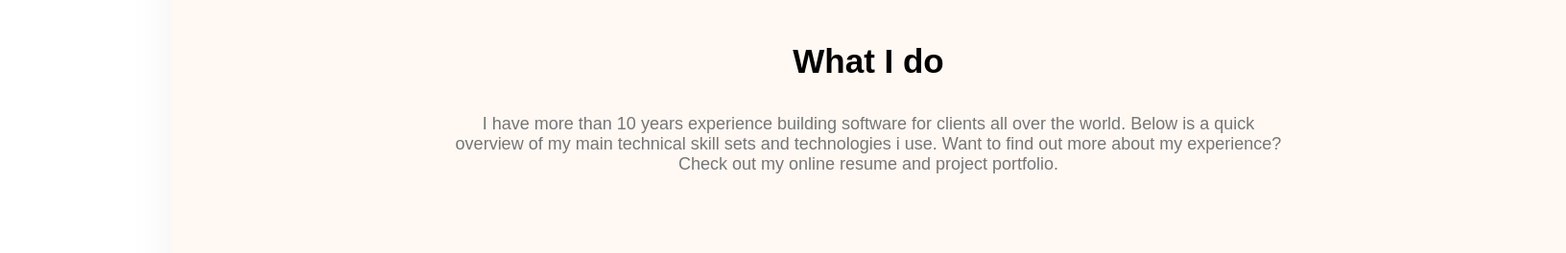
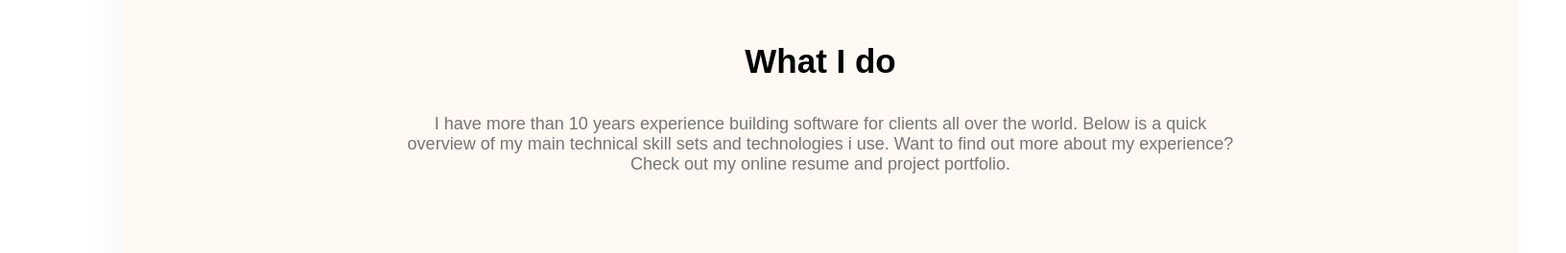
Before and after one commit to abirchokra/web-portfolio, a plain HTML site: page index.html in a window 1280 px wide. Shown: the part 1885-2149 px from the top of the page at 96% size, 1632 px wide, since content can reach past the window. Drawn offline with Linux system fonts and the light colour scheme.

Commit message:
main done

```diff
--- a/styles/style.css
+++ b/styles/style.css
@@ -132,7 +132,7 @@ nav li a{
     background-color:#FFF8F3 ;
     width: 1140px;
     border-radius: 10px;
-    margin-left: 170px;
+    margin-left: 120px;
 
 
 
```
